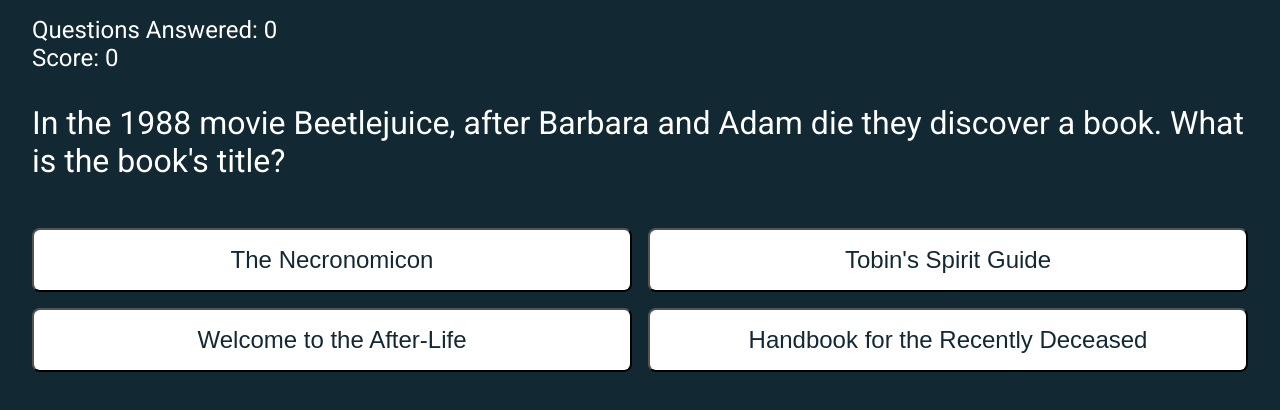
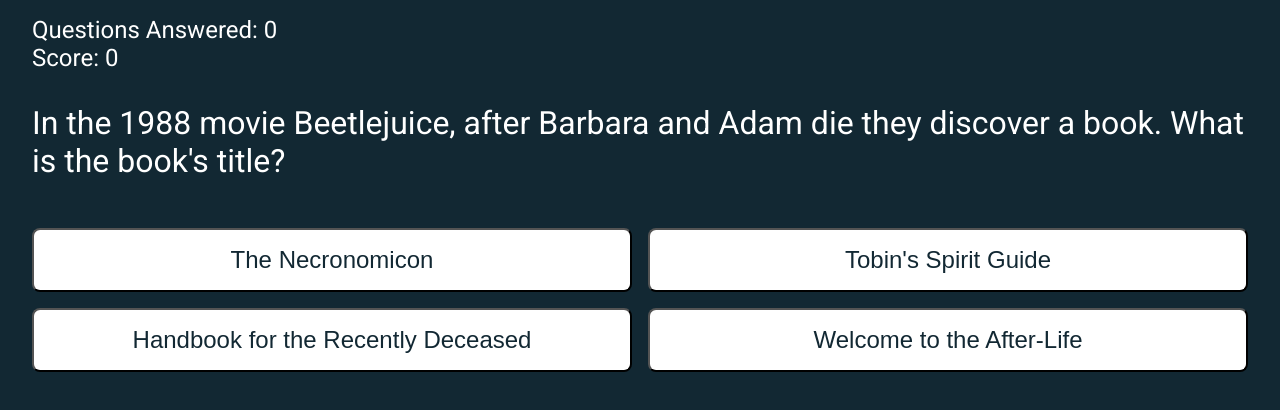
Before and after one commit to emcoffey3/movie-trivia-game, a plain HTML site: page index.html in a window 1280 px wide. Drawn offline with Linux system fonts and the light colour scheme.

Commit message:
Style tweaks, randomize answers

```diff
--- a/script.js
+++ b/script.js
@@ -27,6 +27,7 @@ function getNextTriviaQuestion() {
 function displayQuestion(triviaQuestion) {
 	currentQuestion.textContent = triviaQuestion.question;
 	answersContainer.innerHTML = '';
+	triviaQuestion.answers.sort(() => Math.random() - 0.5);
 	triviaQuestion.answers.forEach(answer => {
 		const button = document.createElement('button');
 		button.textContent = answer.text;
--- a/style.css
+++ b/style.css
@@ -14,10 +14,6 @@
 
 body {
 	background-color: var(--background-color);
-}
-
-.game-container {
-	height: 100vh;
 	font-family: 'Roboto', sans-serif;
 	color: var(--text-color);
 }
--- a/trivia-questions.js
+++ b/trivia-questions.js
@@ -85,9 +85,9 @@ export default [
 		question: `In the 1997 movie Men in Black, what actor plays Agent K?`,
 		answers: [
 			{ text: `Will Smith`, correct: false },
+			{ text: `Jamie Foxx`, correct: false },
 			{ text: `Tommy Lee Jones`, correct: true },
 			{ text: `Tony Shalhoub`, correct: false },
-			{ text: `Ernie Hudson`, correct: false },
 		]
 	},
 	{
```
